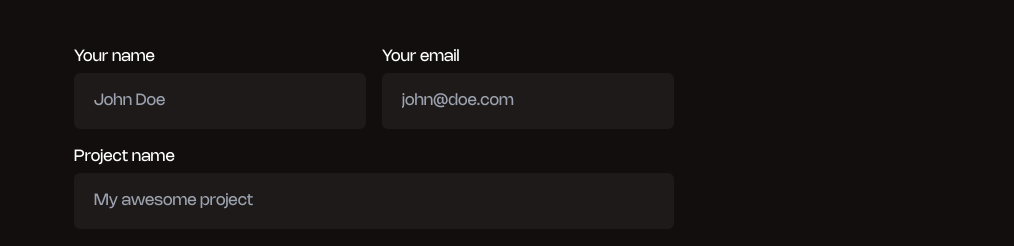
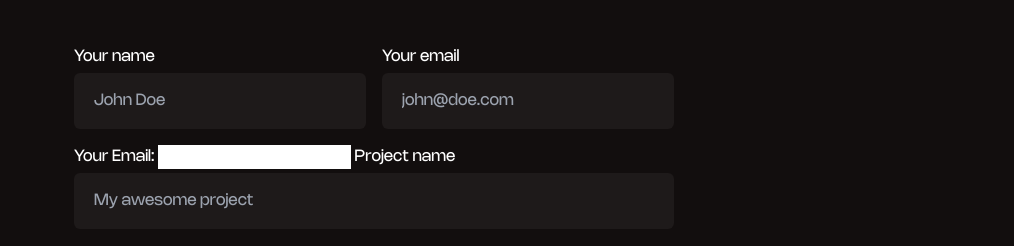
Before and after one commit to ivangarcia82/welovedaily, an Astro site: page /submit in a window 1280 px wide. Shown: the part 688-934 px from the top of the page, without its empty margins (266-1280 px from the left). Built offline with nearby package versions, Linux system fonts and the light colour scheme; Astro itself is replaced by a stand-in of ours.

Commit message:
finally?

```diff
--- a/src/pages/submit.astro
+++ b/src/pages/submit.astro
@@ -64,6 +64,9 @@ import Layout from '../layouts/Layout.astro';
 					</label>
 
 				</div>
+
+				<label>Your Email: <input type="email" name="email" /></label>
+
 
 				<label class="grow">
 					Project name
```
